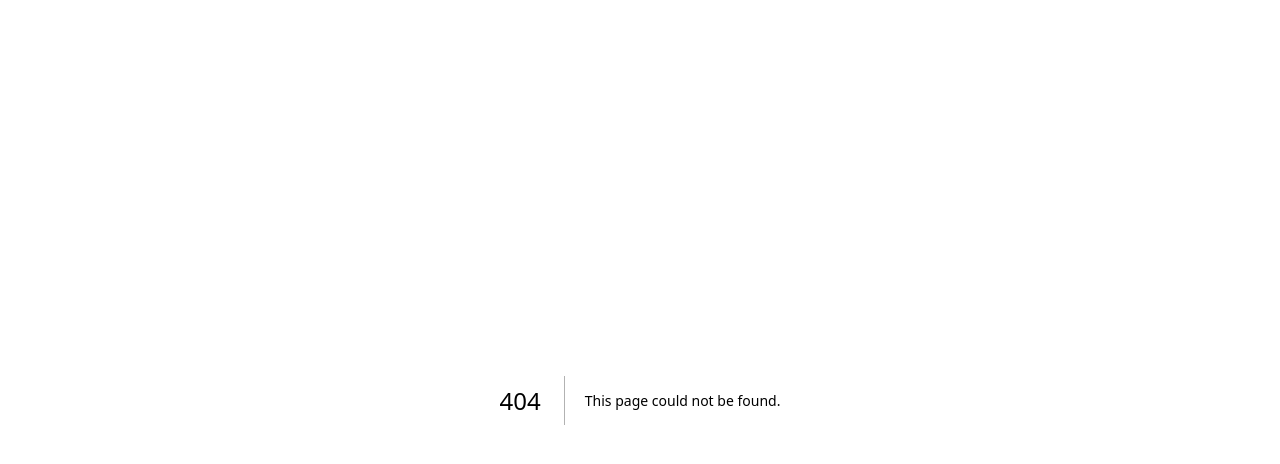
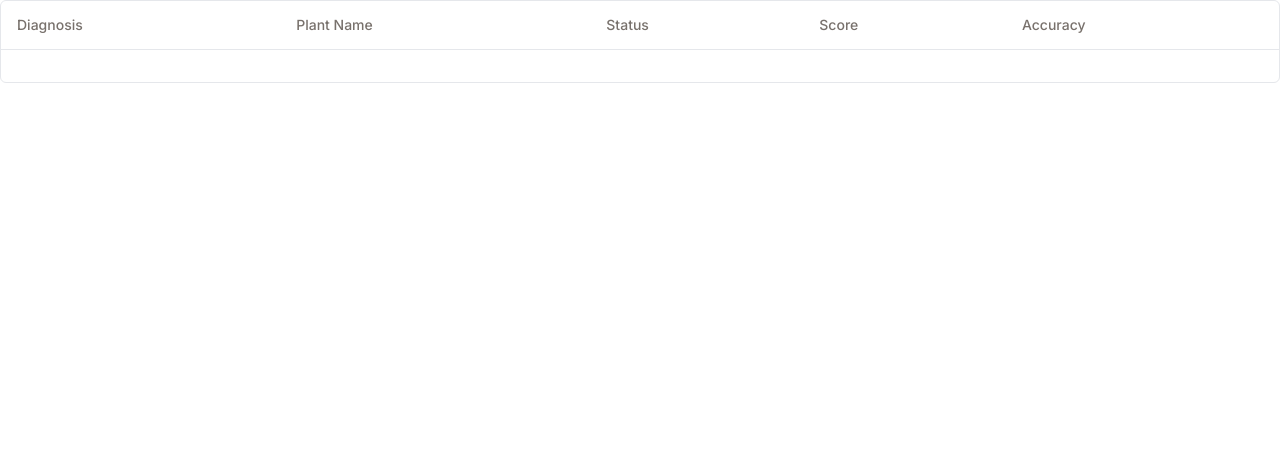
Before and after one commit to luanvenancio/plant-disease-detection, a Next.js app: page /plants in a window 1280 px wide. Before the commit this address had no page. Shown: the top 464 px of the page. Built offline with nearby package versions, Linux system fonts and the light colour scheme.

Commit message:
Fix Datatable

```diff
--- /dev/null
+++ b/src/app/plants/columns.tsx
@@ -0,0 +1,37 @@
+"use client"
+
+import { ColumnDef } from "@tanstack/react-table"
+
+// This type is used to define the shape of our data.
+// You can use a Zod schema here if you want.
+export type Plants = {
+    //id: string
+    name: string
+    result: string
+    status: "Pending" | "Analysing" | "Success" | "Failed"
+    score: number
+    accuracy: "High" | "Medium" | "Low"
+}
+
+export const columns: ColumnDef<Plants>[] = [
+    {
+        accessorKey: "result",
+        header: "Diagnosis",
+    },
+    {
+        accessorKey: "name",
+        header: "Plant Name",
+    },
+    {
+        accessorKey: "status",
+        header: "Status",
+    },
+    {
+        accessorKey: "score",
+        header: "Score",
+    },
+    {
+        accessorKey: "accuracy",
+        header: "Accuracy",
+    },
+]
--- /dev/null
+++ b/src/app/plants/data-table.tsx
@@ -0,0 +1,80 @@
+"use client"
+
+import {
+    ColumnDef,
+    flexRender,
+    getCoreRowModel,
+    useReactTable,
+} from "@tanstack/react-table"
+
+import {
+    Table,
+    TableBody,
+    TableCell,
+    TableHead,
+    TableHeader,
+    TableRow,
+} from "@/components/ui/table"
+
+interface DataTableProps<TData, TValue> {
+    columns: ColumnDef<TData, TValue>[]
+    data: TData[]
+}
+
+export function DataTable<TData, TValue>({
+    columns,
+    data,
+}: DataTableProps<TData, TValue>) {
+    const table = useReactTable({
+        data,
+        columns,
+        getCoreRowModel: getCoreRowModel(),
+    })
+
+    return (
+        <div className="rounded-md border">
+            <Table>
+                <TableHeader>
+                    {table.getHeaderGroups().map((headerGroup) => (
+                        <TableRow key={headerGroup.id}>
+                            {headerGroup.headers.map((header) => {
+                                return (
+                                    <TableHead key={header.id}>
+                                        {header.isPlaceholder
+                                            ? null
+                                            : flexRender(
+                                                header.column.columnDef.header,
+                                                header.getContext()
+                                            )}
+                                    </TableHead>
+                                )
+                            })}
+                        </TableRow>
+                    ))}
+                </TableHeader>
+                <TableBody>
+                    {table.getRowModel().rows?.length ? (
+                        table.getRowModel().rows.map((row) => (
+                            <TableRow
+                                key={row.id}
+                                data-state={row.getIsSelected() && "selected"}
+                            >
+                                {row.getVisibleCells().map((cell) => (
+                                    <TableCell key={cell.id}>
+                                        {flexRender(cell.column.columnDef.cell, cell.getContext())}
+                                    </TableCell>
+                                ))}
+                            </TableRow>
+                        ))
+                    ) : (
+                        <TableRow>
+                            <TableCell colSpan={columns.length} className="h-24 text-center">
+                                No results.
+                            </TableCell>
+                        </TableRow>
+                    )}
+                </TableBody>
+            </Table>
+        </div>
+    )
+}
--- /dev/null
+++ b/src/app/plants/page.tsx
@@ -0,0 +1,33 @@
+import { Plants, columns } from "./columns"
+import { DataTable } from "./data-table"
+
+/*async function getData(): Promise<Plants[]> {
+    // Fetch data from your API here.
+    return [
+        {
+            id: "728ed52f",
+            amount: 100,
+            status: "pending",
+            email: "m@example.com",
+        },
+        // ...
+    ]
+}*/
+
+export default function DataTablePage(props: Plants) {
+    const data = [
+        {
+            name: props.name,
+            result: props.result,
+            status: props.status,
+            score: props.score,
+            accuracy: props.accuracy
+        }
+    ]
+
+    return (
+        <div className="grid items-center">
+            <DataTable columns={columns} data={data} />
+        </div>
+    )
+}
```
